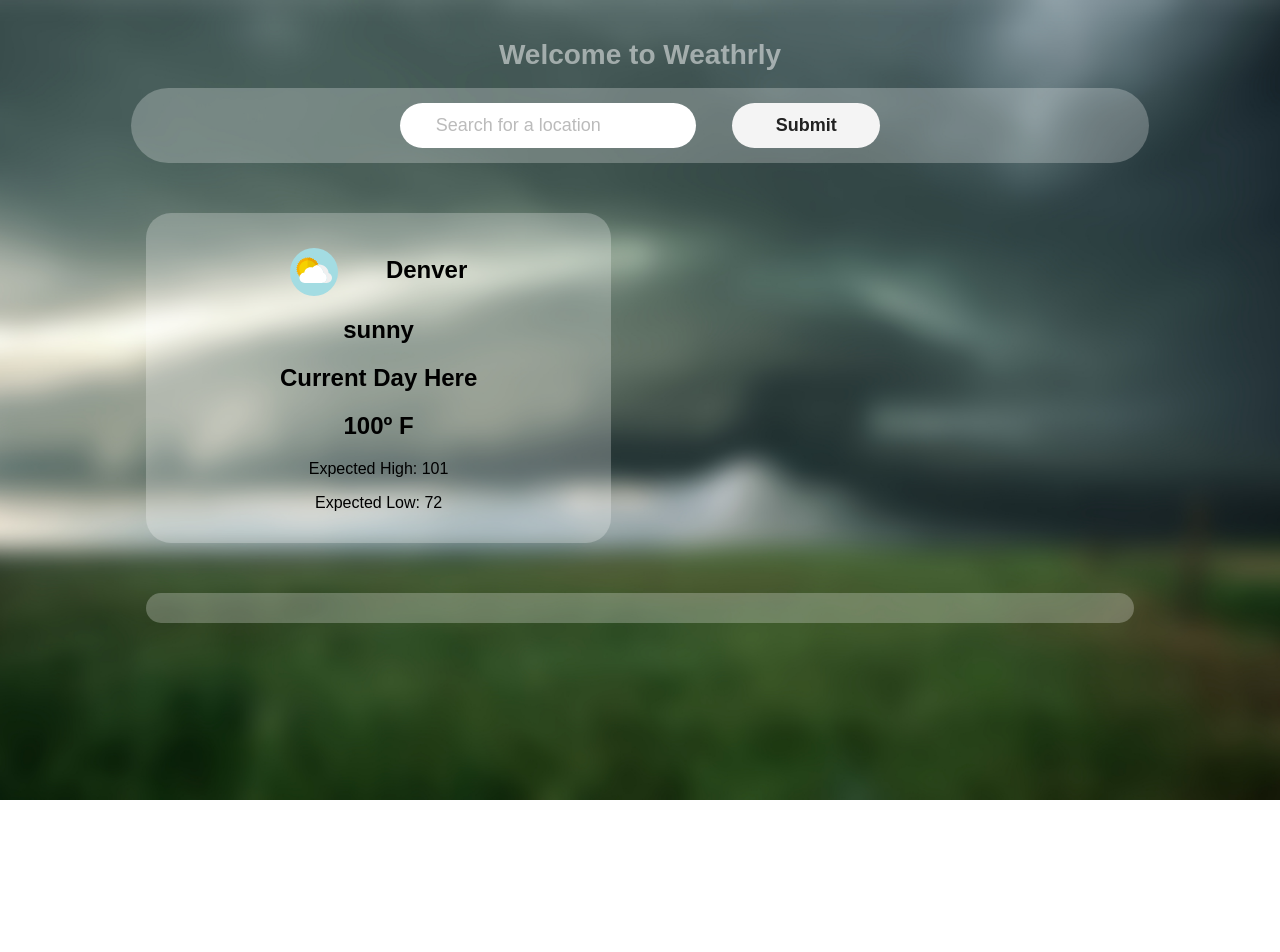
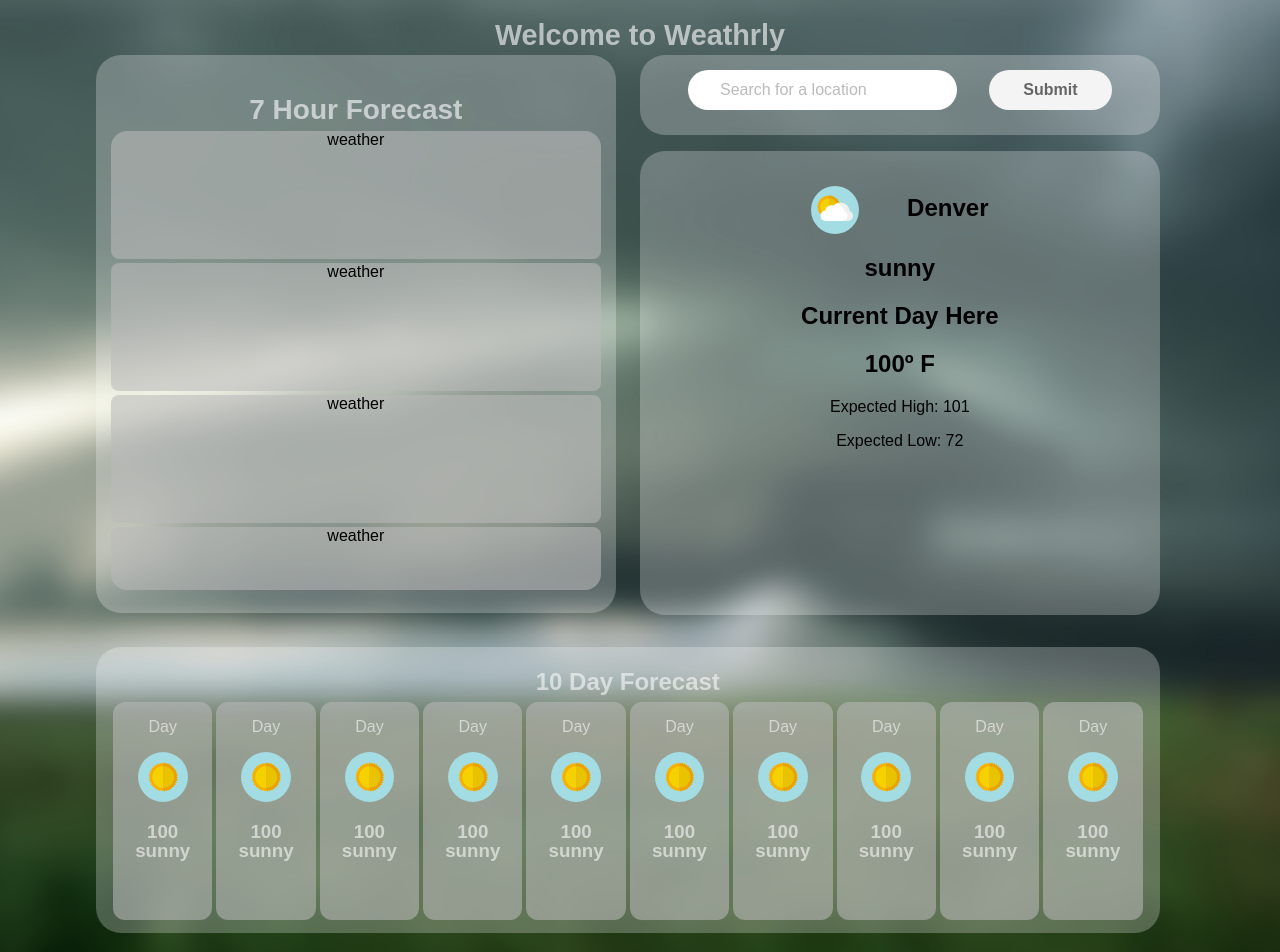
Before and after one commit to kmiller9393/weathrly, a React (Create React App) app: page / in a window 1280 px wide. Shown: the top 952 px of the page. Before the commit the page ends 800 px from the top, so only its background shows below. Built offline with nearby package versions, Linux system fonts and the light colour scheme; no server answers.

Commit message:
modify styling for all components

```diff
--- a/src/App.css
+++ b/src/App.css
@@ -7,9 +7,76 @@ body {
   min-height: 100vh;
 }
 
+.App-title {
+  font-size: 1.6em;
+  color: white;
+}
+
 .main-section {
+  display: inline-grid;
+  grid-template-columns: 50% 50%;
+  grid-template-rows: 5em 30em 25em;
   margin: auto;
   width: 85%;
+}
+
+/* SEARCH COMPONENT */
+.search-component {
+  width: 90%;
+}
+
+.location-search-input {
+  text-indent: 2em;
+  width: 55%;
+  vertical-align: middle;
+}
+
+.location-search-input::placeholder {
+  color: #bbbbbb;
+}
+
+.location-search-button {
+  background-color: #f4f4f4;
+  color: #00000095;
+  font-weight: 600;
+  width: 25%;
+  vertical-align: middle;
+}
+
+/* SEVEN HOUR FORECAST */
+.seven-hour-component {
+  grid-row: 1 / span 2;
+  height: calc(100% - 2em);
+  width: 90%;
+}
+
+.seven-hour-title {
+  font-size: 1.75em;
+  opacity: .6;
+  height: .5em;
+  padding: 0;
+  color: white;
+}
+
+.seven-hour-article {
+  border-radius: 1em;
+  height: 87%;
+  overflow: scroll;
+}
+
+.seven-hour-hour {
+  background-color: #bbbbbb90;
+  border-radius: .5em;
+  height: 8em;
+  margin-bottom: .25em;
+}
+
+/* CURRENT WEATHER */
+.current-weather-component {
+  grid-row: 2 / span 1;
+  grid-column: 2 / span 1;
+  margin-top: 1em;
+  width: 90%;
 }
 
 .weather-icon {
@@ -18,31 +85,48 @@ body {
   vertical-align: middle;
 }
 
+/* TEN DAY FORECAST */
+.ten-day-component {
+  grid-column: 1 / span 2;
+  grid-row: 3 / span 1;
+  height: 16em;
+  margin-top: 2em;
+  width: 95%;
+}
+
+.ten-day-header {
+  color: #ffffff90;
+  line-height: 0;
+}
+
+.ten-day-icon {
+  margin: 0 auto .5em auto;
+  width: 50%;
+}
+
+.ten-day-article {
+  display: inline-flex;
+  height: 85%;
+  width: 100%;
+}
+
+.ten-day-day {
+  background-color: #bbbbbb90;
+  border-radius: .75em;
+  color: #ffffff90;
+  margin: 0 .125em;
+  width: 10%;
+}
+
+.ten-day-day h3 {
+  line-height: 0;
+}
+
+
 .app-component {
   background-color: #ffffff40;
   border-radius: 25px;
-  margin: 50px;
   padding: 15px;
-}
-
-.current-weather-component {
-  width: 40%;
-}
-
-.location-search-input {
-  text-indent: 2em;
-  width: 30%;
-}
-
-.location-search-input::placeholder {
-  color: #bbbbbb;
-}
-
-.location-search-button {
-  background-color: #f4f4f4;
-  color: #222222;
-  font-weight: 600;
-  width: 15%;
 }
 
 input, button {
@@ -65,22 +149,14 @@ input, button {
 }
 
 .App-header {
-  opacity: .5;
-  height: 3em;
-  padding: 20px;
-  color: white;
-}
-
-.App-title {
-  font-size: 1.75em;
-}
-
-.App-intro {
-  border-radius: 50px;
   color: black;
   font-size: large;
-  margin: auto;
-  width: calc(100% - 100px);
+  grid-column: 2 / 2;
+  grid-row: 1;
+  height: 1em;
+  margin: 1em;
+  opacity: .6;
+  padding: 0;
 }
 
 @keyframes App-logo-spin {
--- a/src/App.js
+++ b/src/App.js
@@ -1,12 +1,14 @@
 import React, { Component } from 'react';
 import logo from './logo.svg';
 import CurrentWeather from './CurrentWeather.js';
+import SevenHour from './SevenHour.js';
 import Search from './Search.js';
 import Card from './Card.js';
 import { state } from './cleaners.js';
 import { city } from './cleaners.js';
 import KEY from './apikeys.js';
 import './App.css';
+import TenDay from './TenDay';
 
 
 class App extends Component {
@@ -50,8 +52,10 @@ class App extends Component {
             high={this.state.high}
             low={this.state.low}
           />
+
+          <SevenHour />
           {/* <Card /> */}
-          <article className="app-component"></article>
+          <TenDay />
         </section>
       </div>
     );
--- a/src/Search.js
+++ b/src/Search.js
@@ -12,7 +12,7 @@ export default class Search extends Component{
 
   render() {
     return (
-      <form className="App-intro app-component">
+      <form className="app-component search-component">
         <input type="text" placeholder="Search for a location" className="location-search-input" />
         <button className="location-search-button" onClick={this.addLocation}>Submit</button>
       </form>
--- a/src/SevenHour.js
+++ b/src/SevenHour.js
@@ -3,6 +3,17 @@ import App from './App';
 
 export default function SevenHour(props) {
   return (
-
+    <div className="seven-hour-component app-component">
+      <h1 className="seven-hour-title">7 Hour Forecast</h1>
+      <article className="seven-hour-article">
+        <div className="seven-hour-hour">weather</div>
+        <div className="seven-hour-hour">weather</div>
+        <div className="seven-hour-hour">weather</div>
+        <div className="seven-hour-hour">weather</div>
+        <div className="seven-hour-hour">weather</div>
+        <div className="seven-hour-hour">weather</div>
+        <div className="seven-hour-hour">weather</div>
+      </article>
+    </div>
   );
 }
--- a/src/TenDay.js
+++ b/src/TenDay.js
@@ -1,8 +1,83 @@
 import React from 'react';
 import App from './App';
+import Image from './images/sun.svg';
+
 
 export default function TenDay(props) {
   return (
+    <div className="app-component ten-day-component">
+      <h1 className="ten-day-header">10 Day Forecast</h1>
+      <article className="ten-day-article">
+        <span className="ten-day-day">
+          <p>Day</p>
+          <img className="ten-day-icon" src={Image}/>
+          <h3>100</h3>
+          <h3>sunny</h3>
+        </span>
 
+        <span className="ten-day-day">
+          <p>Day</p>
+          <img className="ten-day-icon" src={Image} />
+          <h3>100</h3>
+          <h3>sunny</h3>
+        </span>
+
+        <span className="ten-day-day">
+          <p>Day</p>
+          <img className="ten-day-icon" src={Image} />
+          <h3>100</h3>
+          <h3>sunny</h3>
+        </span>
+
+        <span className="ten-day-day">
+          <p>Day</p>
+          <img className="ten-day-icon" src={Image} />
+          <h3>100</h3>
+          <h3>sunny</h3>
+        </span>
+
+        <span className="ten-day-day">
+          <p>Day</p>
+          <img className="ten-day-icon" src={Image} />
+          <h3>100</h3>
+          <h3>sunny</h3>
+        </span>
+
+        <span className="ten-day-day">
+          <p>Day</p>
+          <img className="ten-day-icon" src={Image} />
+          <h3>100</h3>
+          <h3>sunny</h3>
+        </span>
+
+        <span className="ten-day-day">
+          <p>Day</p>
+          <img className="ten-day-icon" src={Image} />
+          <h3>100</h3>
+          <h3>sunny</h3>
+        </span>
+
+        <span className="ten-day-day">
+          <p>Day</p>
+          <img className="ten-day-icon" src={Image} />
+          <h3>100</h3>
+          <h3>sunny</h3>
+        </span>
+
+        <span className="ten-day-day">
+          <p>Day</p>
+          <img className="ten-day-icon" src={Image} />
+          <h3>100</h3>
+          <h3>sunny</h3>
+        </span>
+
+        <span className="ten-day-day">
+          <p>Day</p>
+          <img className="ten-day-icon" src={Image} />
+          <h3>100</h3>
+          <h3>sunny</h3>
+        </span>
+      </article>
+    </div>
   );
 }
```
Lines whose indentation alone changed are shown as unchanged.
